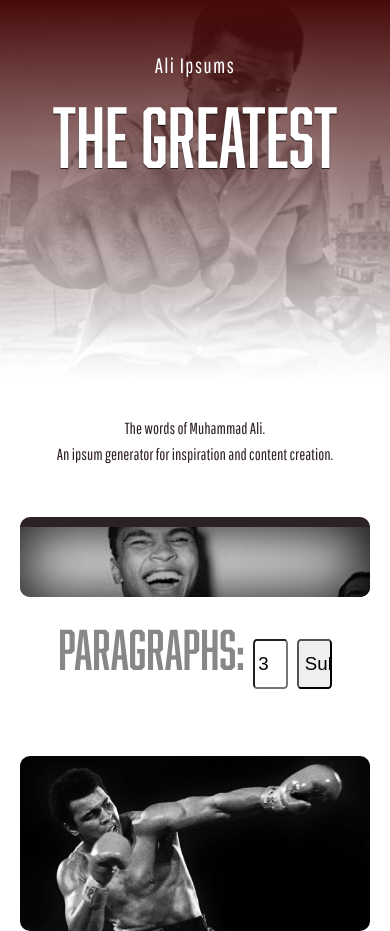
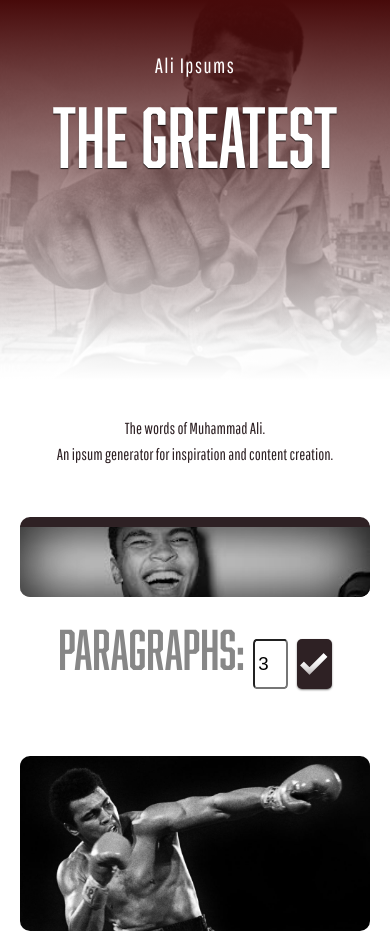
Before and after one commit to bekahdevore/aliIpsums, a website: page index.html in a window 390 px wide. Shown: the top 931 px of the page. Drawn offline with nearby package versions, Linux system fonts and the light colour scheme; some packages are replaced by stand-ins of ours; no server answers.

Commit message:
added css to submit button, added responsive behavior

```diff
--- a/css/application.css
+++ b/css/application.css
@@ -172,6 +172,49 @@
       font-size: 1.3rem;
       border: none; } }
 
+.button {
+  font: 18px "Pathway Gothic One", Helvetica, Arial, clean, sans-serif !important;
+  text-shadow: 0 -1px 1px rgba(0,0,0,0.25), -2px 0 1px rgba(0,0,0,0.25);
+  border-radius: 5px;
+  -moz-border-radius: 5px;
+  -webkit-border-radius: 5px;
+  -moz-box-shadow: 0 1px 2px rgba(0,0,0,0.5);
+  -webkit-box-shadow: 0 1px 2px rgba(0,0,0,0.5);
+  display: inline-block;
+  color: white;
+  padding: 5px 10px 5px;
+  white-space: nowrap;
+  text-decoration: none;
+  cursor: pointer;
+  background: #2E2124;
+  border-style: none;
+  text-align: center;
+  overflow: visible;
+  }  @media (max-width: 768px) {
+    .button {
+      background: #2E2124 url("../img/checkmark.png")  no-repeat;
+      background-position: center;
+      border: 0;
+      text-indent: -9999px;
+      white-space: nowrap;
+      overflow: hidden;
+     } }
+
+
+
+.button:hover,
+.button:focus {
+  /*background-position: 0 -50px;*/
+  color: lightgrey;
+}
+
+.button:active {
+  background-position: 0 -100px;
+  -moz-box-shadow: inset 0 1px 2px rgba(0,0,0,0.7);
+  -webkit-box-shadow: none;
+}
+
+
 .intro {
   font-size: 1.3em;
   line-height: 1.6;
--- a/index.html
+++ b/index.html
@@ -29,7 +29,7 @@
           <h2>
               Paragraphs:
                   <input type="number" name="paragraphs" size="2" width="auto" min="1" ng-model="numberOfParagraphs">
-                  <input type="button" value="Submit" ng-click="loadIpsums()">
+                  <input class="button" type="button" value="Submit" ng-click="loadIpsums()">
           </h2>
         </p>
         <div>
```
Also changed, not shown: img/checkmark.png (added).
